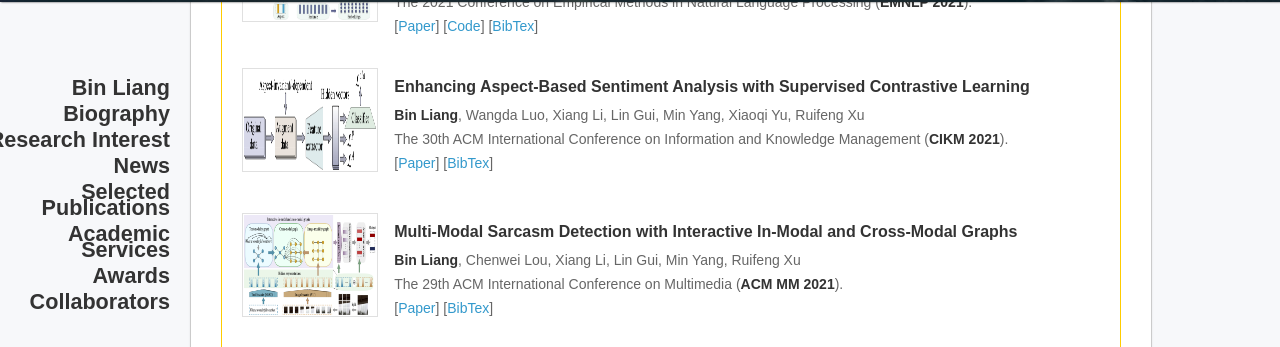
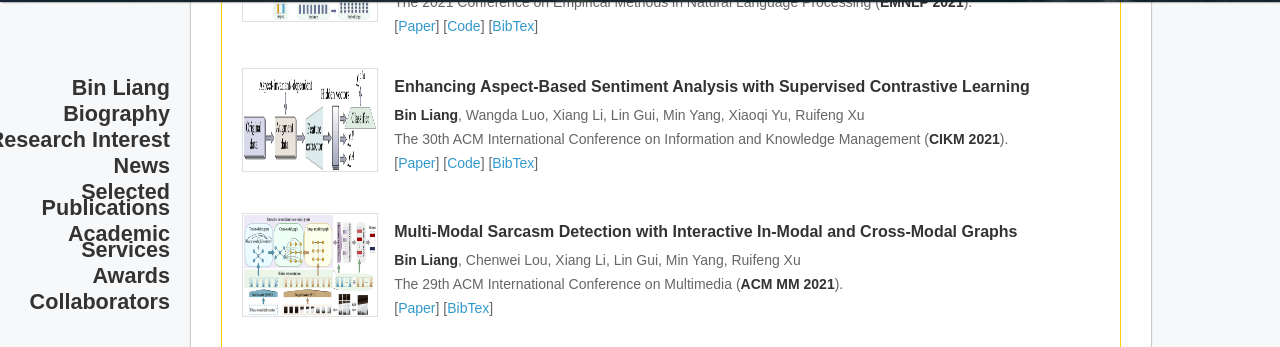
Before and after one commit to BinLiang-NLP/BinLiang-NLP.github.io, a Jekyll site: the page built from index.md, in a window 1280 px wide and 900 px high, scrolled down 1480 px. Shown: the part 105-452 px from the top of the window. Built offline with Jekyll 4.4.1, drawn with Linux system fonts in a browser that asks for light colours; nearby versions of some CDN libraries; our own code applies the rules of GitHub Pages for plain Markdown files.

Commit message:
Update index.md

```diff
--- a/index.md
+++ b/index.md
@@ -95,6 +95,7 @@
       <p class="pub_author"><b>Bin Liang</b>, Wangda Luo, Xiang Li, Lin Gui, Min Yang, Xiaoqi Yu, Ruifeng Xu<br>
       The 30th ACM International Conference on Information and Knowledge Management (<b>CIKM 2021</b>).<br>
       [<a href= "https://dl.acm.org/doi/pdf/10.1145/3459637.3482096" target="_blank">Paper</a>]
+      [<a href="https://github.com/BinLiang-NLP/Scon-ABSA" target="_blank">Code</a>]
       [<a href="https://dl.acm.org/doi/abs/10.1145/3459637.3482096" target="_blank">BibTex</a>]
       </p> </td>
    </tr>
```
